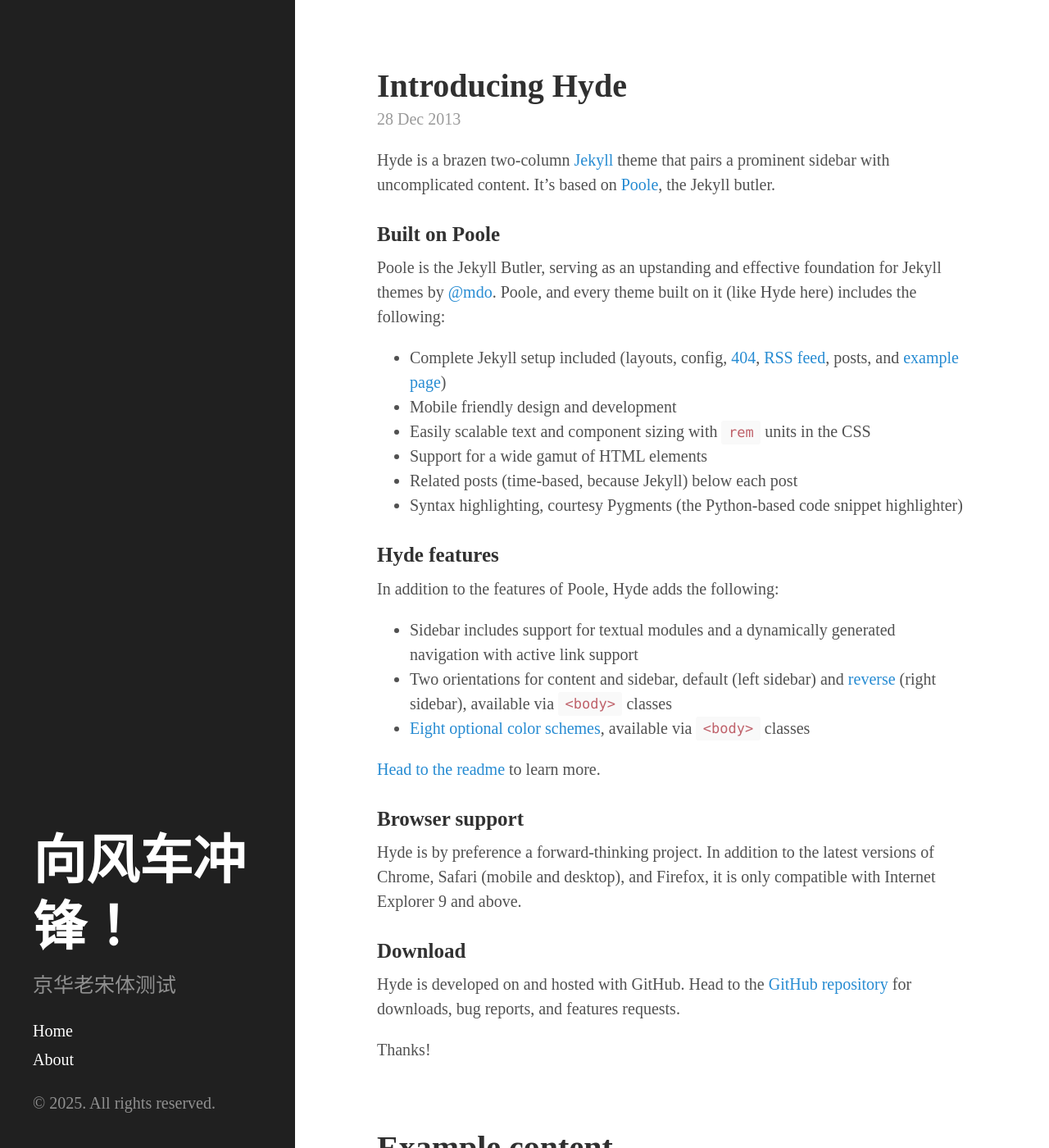
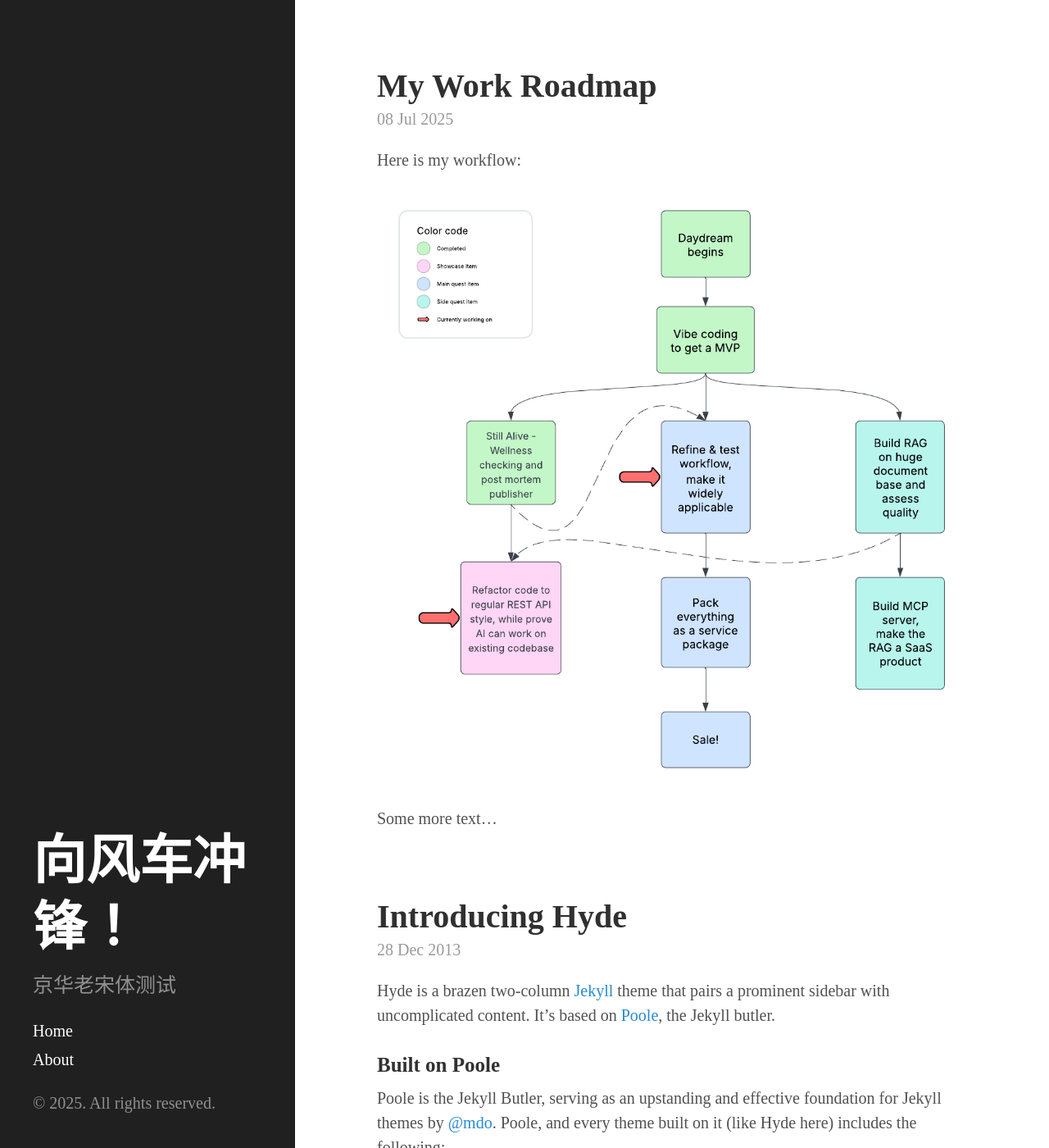
Before and after one commit to itzMeerkat/itzMeerkat.github.io, a Jekyll site: the page built from index.html, in a window 1280 px wide and 1400 px high. Shown: the whole window at 82% size. Built offline with Jekyll 4.4.1, drawn with Linux system fonts in a browser that asks for light colours; some web fonts are replaced; the list of posts is cut into pages by our own code.

Commit message:
add static

```diff
--- a/_config.yml
+++ b/_config.yml
@@ -20,7 +20,7 @@
 paginate:         5
 
 # Custom vars
-version:          0.0.1
+version:          0.0.2
 
 
 plugins: [jekyll-paginate]
--- /dev/null
+++ b/_posts/2025-07-8-my-work-roadmap.md
@@ -0,0 +1,10 @@
+---
+title: "My Work Roadmap"
+date: 2025-07-08
+---
+
+Here is my workflow:
+
+![My workflow diagram](/assets/imgs/myworkflow.png)
+
+Some more text...
```
Also changed, not shown: assets/imgs/myworkflow.png (added), 2 other files.
